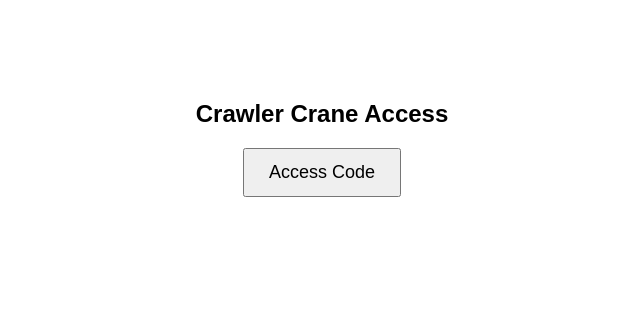
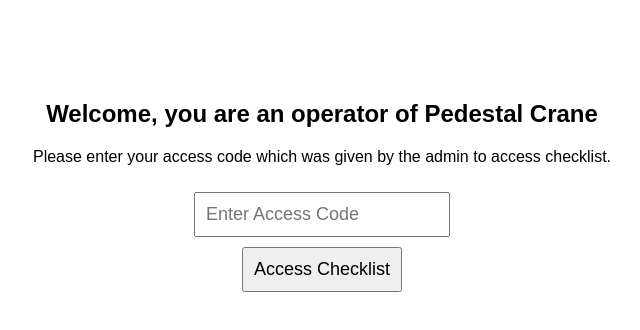
Before and after one commit to naiyarad/access-code-page, a plain HTML site: page crawler.html in a window 1280 px wide. Shown: the whole page, without its empty margins (318-958 px from the left). Drawn offline with Linux system fonts and the light colour scheme.

Commit message:
Update crawler.html

```diff
--- a/crawler.html
+++ b/crawler.html
@@ -1,10 +1,14 @@
 <!DOCTYPE html>
 <html>
 <head>
-  <title>Crawler Crane Access</title>
+  <title>Pedestal Crane Access</title>
+  <style>
+    body { text-align: center; font-family: sans-serif; margin-top: 100px; }
+    input, button { padding: 10px; font-size: 18px; margin-top: 10px; }
+  </style>
   <script>
-    function verifyCrawlerCode() {
-      var code = prompt("Welcome, you are an operator of Crawler Crane.\nPlease enter your access code which was given by the admin to access checklist.");
+    function checkAccess() {
+      const code = document.getElementById("accessCode").value;
       if (code === "787900") {
         window.location.href = "https://forms.office.com/r/GYYahjnGfu";
       } else {
@@ -13,8 +17,11 @@
     }
   </script>
 </head>
-<body style="text-align:center; font-family:sans-serif; margin-top:100px;">
-  <h2>Crawler Crane Access</h2>
-  <button onclick="verifyCrawlerCode()" style="padding:12px 24px; font-size:18px;">Access Code</button>
+<body>
+  <h2>Welcome, you are an operator of Pedestal Crane</h2>
+  <p>Please enter your access code which was given by the admin to access checklist.</p>
+  <input type="password" id="accessCode" placeholder="Enter Access Code" />
+  <br />
+  <button onclick="checkAccess()">Access Checklist</button>
 </body>
 </html>
```
